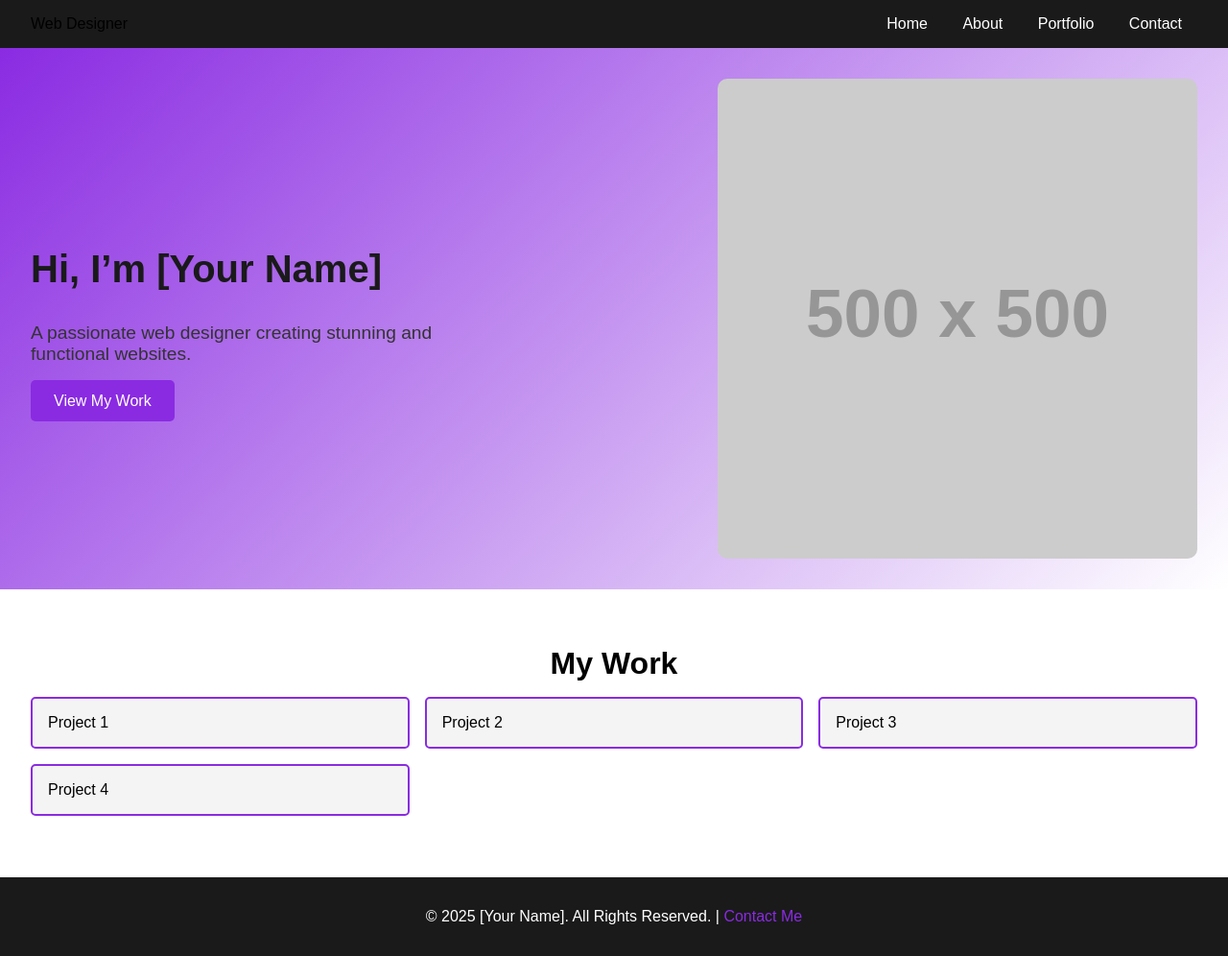
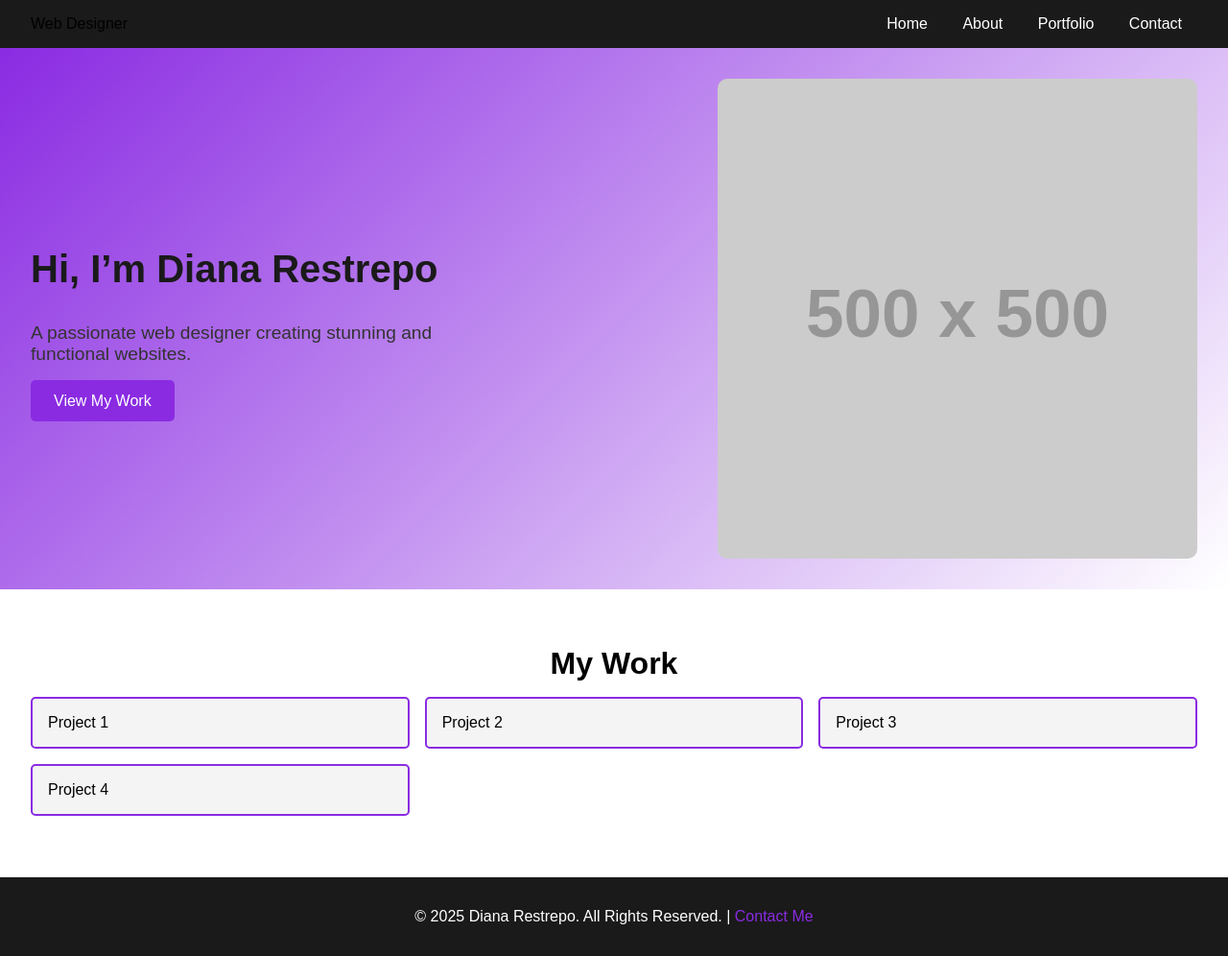
Before and after one commit to dee-res/portfolio, a plain HTML site: page index.html in a window 1280 px wide. Shown: the whole page at 96% size. Drawn offline with Linux system fonts and the light colour scheme.

Commit message:
Update index.html

```diff
--- a/index.html
+++ b/index.html
@@ -22,7 +22,7 @@
     <!-- Hero Section -->
     <section class="hero" id="home">
         <div class="hero-text">
-            <h1>Hi, I’m [Your Name]</h1>
+            <h1>Hi, I’m Diana Restrepo</h1>
             <p>A passionate web designer creating stunning and functional websites.</p>
             <button class="cta-button">View My Work</button>
         </div>
@@ -42,7 +42,7 @@
 
     <!-- Footer -->
     <footer>
-        <p>&copy; 2025 [Your Name]. All Rights Reserved. | <a href="#contact">Contact Me</a></p>
+        <p>&copy; 2025 Diana Restrepo. All Rights Reserved. | <a href="#contact">Contact Me</a></p>
     </footer>
 </body>
 </html>
```
